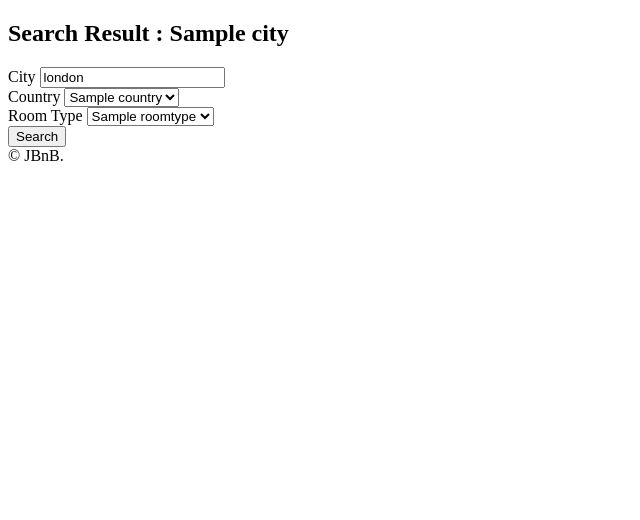
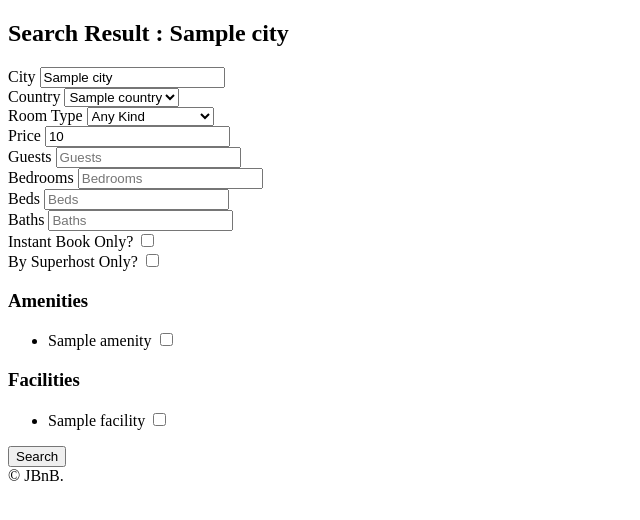
Before and after one commit to Jeonhakbong/airbnb-clone-2022, a Django app: template templates/rooms/search.html in a window 1280 px wide. Shown: the part 60-580 px from the top of the page, without its empty margins (0-640 px from the left). Run offline with Django 4.2, Linux system fonts and the light colour scheme; tables that the repository leaves empty hold one stand-in row (values such as "Sample post"); the template is opened without the code that fills it: values that come from a table or form of the project are taken from there, most other values are stand-ins (such as "Sample title", 1, 10 or a date in 2020).

Commit message:
Updated search view

```diff
--- a/templates/rooms/search.html
+++ b/templates/rooms/search.html
@@ -12,26 +12,135 @@
     <form method="get" action="{% url 'rooms:search' %}">
         <div>
             <label for="city">City</label>
-            <input value="london" id="city" name="city" type="text" placeholder="Search by City"/>
+            <input id="city" name="city" value="{{city}}" type="text" placeholder="Search by City"/>
         </div>
 
         <div>
             <label for="country">Country</label>
             <select id="country" name="country">
                 {% for country in countries  %}
-                    <option value="{{country.code}}">{{country.name}}</option>
+                    <option value="{{country.code}}"
+                    {% if  country.code == sel_country %}
+                        selected
+                    {% endif %}>
+                        {{country.name}}
+                    </option>
                 {% endfor %}
             </select>
         </div>
 
         <div>
             <label for="room_type">Room Type</label>
-            <select name="room_type" id="room_type">
+            <select id="room_type" name="room_type">
+                <option value="0"
+                {% if room_type.pk == 0 %}
+                    selected
+                {% endif %}>
+                    Any Kind
+                </option>
                 {% for room_type in room_types  %}
-                    <option value="{{room_type.pk}}">{{room_type.name}}</option>
+                    <option value="{{room_type.pk}}"
+                    {% if room_type.pk == sel_room_type %}
+                        selected
+                    {% endif %}>
+                        {{room_type.name}}
+                    </option>
                 {% endfor %}
             </select>
         </div>
+
+        <div>
+            <label for="price">Price</label>
+            <input id="price" name="price" value="{{price}}" type="number" placeholder="Price"/>
+        </div>
+
+        <div>
+            <label for="guests">Guests</label>
+            <input id="guests" name="guests" value="{{guests}}" type="number" placeholder="Guests"/>
+        </div>
+
+        <div>
+            <label for="bedrooms">Bedrooms</label>
+            <input id="bedrooms" name="bedrooms" value="{{bedrooms}}" type="number" placeholder="Bedrooms"/>
+        </div>
+
+        <div>
+            <label for="beds">Beds</label>
+            <input id="beds" name="beds" value="{{beds}}" type="number" placeholder="Beds"/>
+        </div>
+
+        <div>
+            <label for="baths">Baths</label>
+            <input id="baths" name="baths" value="{{baths}}" type="number" placeholder="Baths"/>
+        </div>
+
+        <div>
+            <label for="instant">Instant Book Only?</label>
+            <input
+                id="instant"
+                name="instant"
+                type="checkbox"
+                {% if instant %}
+                    checked
+                {% endif %}
+
+            />
+        </div>
+
+        <div>
+            <label for="superhost">By Superhost Only?</label>
+            <input
+                id="superhost"
+                name="superhost"
+                type="checkbox"
+                {% if superhost %}
+                    checked
+                {% endif %}
+
+            />
+        </div>
+
+
+        <div>
+            <h3>Amenities</h3>
+           <ul>
+                {% for amenity in amenities  %}
+                    <li>
+                        <label for="a_{{amenity.pk}}">{{amenity.name}}</label>
+                        <input
+                            id="a_{{amenity.pk}}"
+                            name="amenities"
+                            value="{{amenity.pk}}"
+                            type="checkbox"
+                            {% if amenity.pk|slugify in sel_amenities %}
+                                checked
+                            {% endif %}
+                        />
+                    </li>
+                {% endfor %}
+           </ul>
+        </div>
+
+        <div>
+            <h3>Facilities</h3>
+           <ul>
+                {% for facility in facilities  %}
+                    <li>
+                        <label for="f_{{facility.pk}}">{{facility.name}}</label>
+                        <input
+                            id="f_{{facility.pk}}"
+                            name="facilities"
+                            value="{{facility.pk}}"
+                            type="checkbox"
+                            {% if facility.pk|slugify in sel_facilities %}
+                                checked
+                            {% endif %}
+                        />
+                    </li>
+                {% endfor %}
+           </ul>
+        </div>
+
         <button>Search</button>
     </form>
 {% endblock content %}
```
Also changed, not shown: rooms/views.py (+40 -3 lines), 2 other files.
